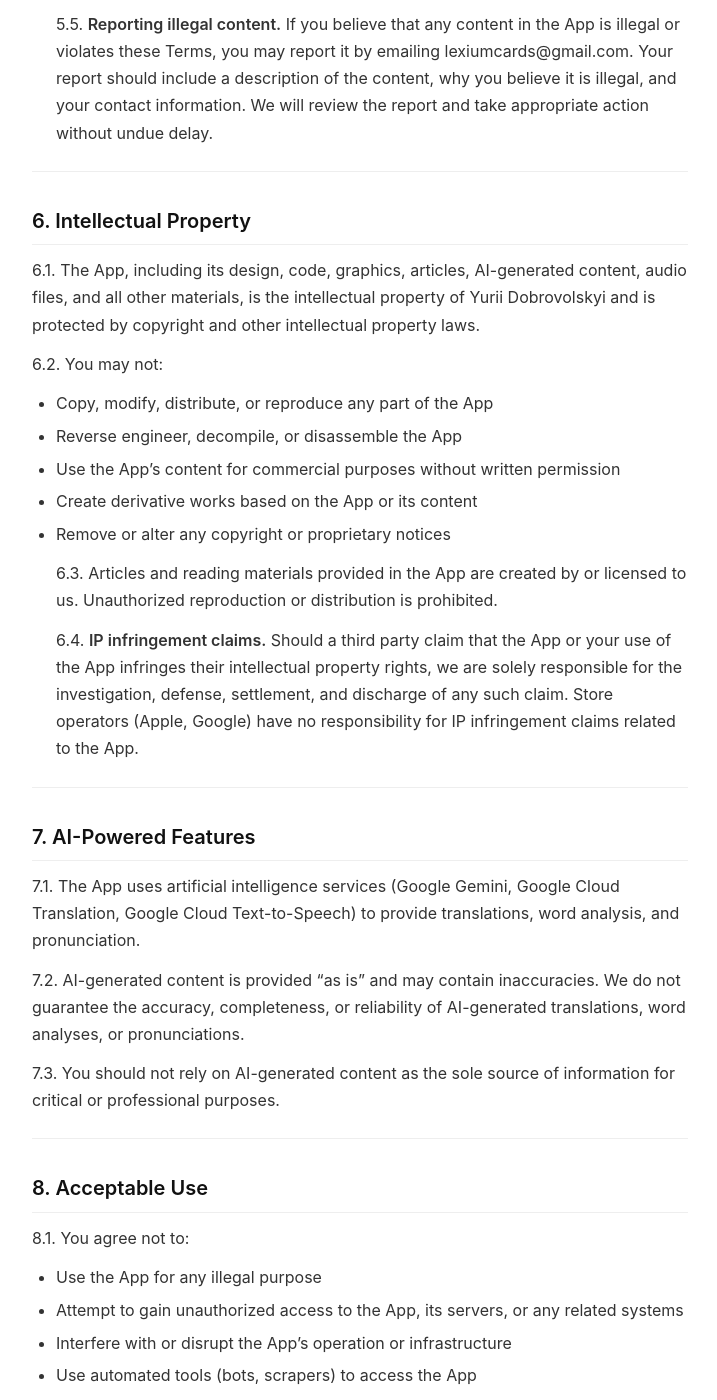
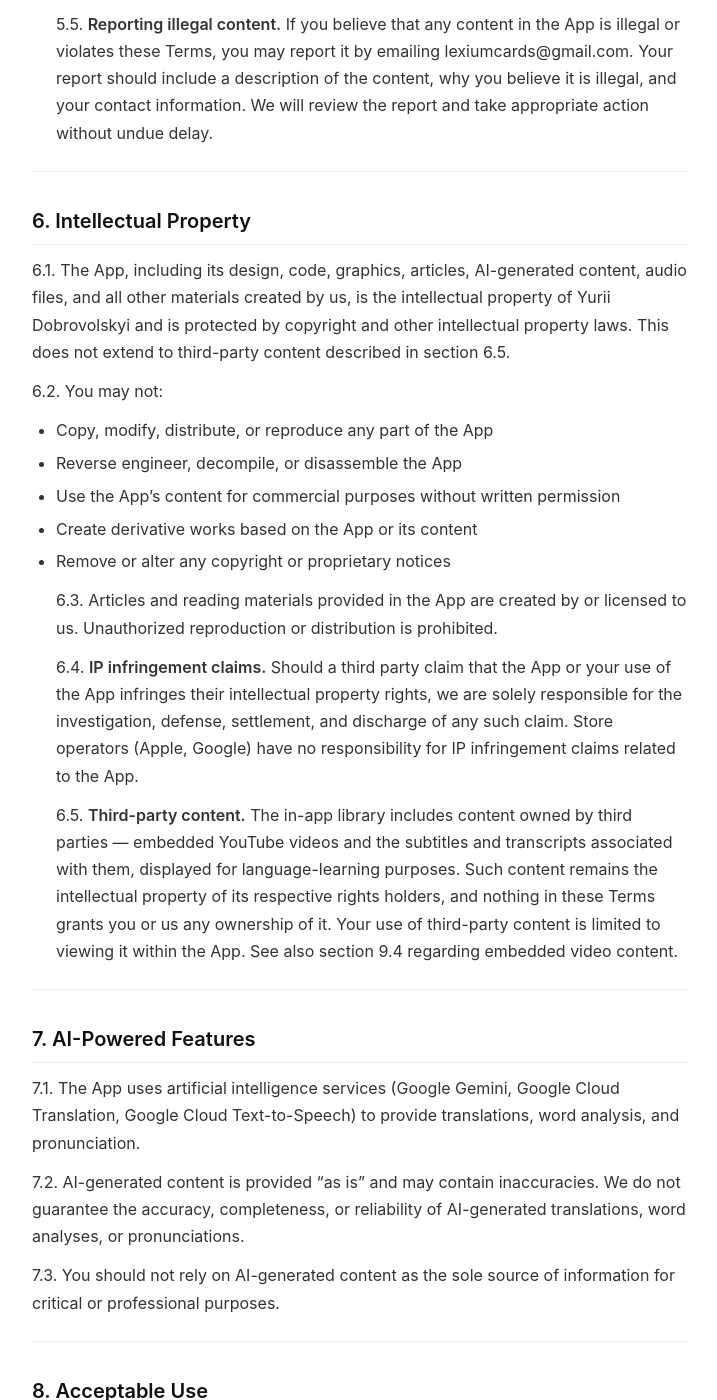
Before and after one commit to lexiumcards/lexium-cards-legal, a Jekyll site: the page built from terms-of-use.md, in a window 1280 px wide and 1400 px high, scrolled down 2707 px. Shown: the whole window, without its empty margins (280-997 px from the left). Built offline with Jekyll 4.4.1, drawn with Linux system fonts in a browser that asks for light colours; some of the changed text lies outside the part shown.

Commit message:
update legal documents

```diff
--- a/terms-of-use.md
+++ b/terms-of-use.md
@@ -92,7 +92,7 @@ title: Terms of Use — Lexium Cards
 
 ## 6. Intellectual Property
 
-6.1. The App, including its design, code, graphics, articles, AI-generated content, audio files, and all other materials, is the intellectual property of Yurii Dobrovolskyi and is protected by copyright and other intellectual property laws.
+6.1. The App, including its design, code, graphics, articles, AI-generated content, audio files, and all other materials created by us, is the intellectual property of Yurii Dobrovolskyi and is protected by copyright and other intellectual property laws. This does not extend to third-party content described in section 6.5.
 
 6.2. You may not:
 
@@ -105,6 +105,8 @@ title: Terms of Use — Lexium Cards
   6.3. Articles and reading materials provided in the App are created by or licensed to us. Unauthorized reproduction or distribution is prohibited.
 
   6.4. **IP infringement claims.** Should a third party claim that the App or your use of the App infringes their intellectual property rights, we are solely responsible for the investigation, defense, settlement, and discharge of any such claim. Store operators (Apple, Google) have no responsibility for IP infringement claims related to the App.
+
+  6.5. **Third-party content.** The in-app library includes content owned by third parties — embedded YouTube videos and the subtitles and transcripts associated with them, displayed for language-learning purposes. Such content remains the intellectual property of its respective rights holders, and nothing in these Terms grants you or us any ownership of it. Your use of third-party content is limited to viewing it within the App. See also section 9.4 regarding embedded video content.
 
 ---
 
```
Also changed, not shown: other parts of terms-of-use.md (+1 -1 lines), privacy-policy.md (+3 -1 lines).
